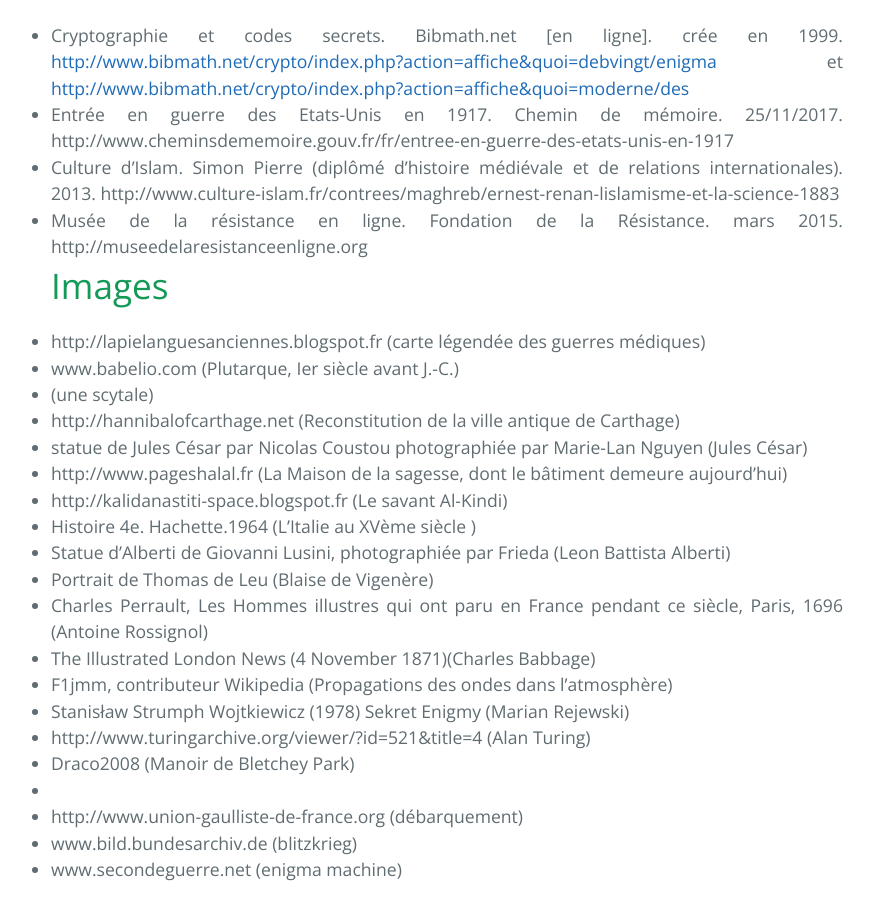
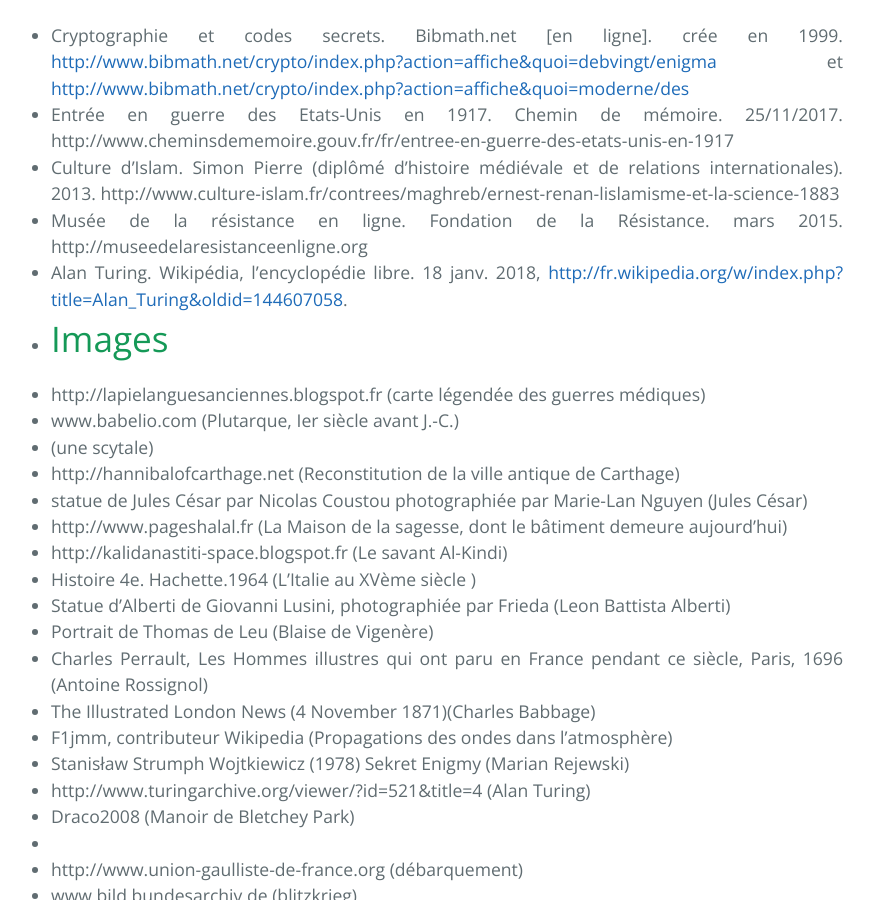
Before and after one commit to SamuelGallay/CryptoTPE, a Jekyll site: the page built from pages/sources.md, in a window 1280 px wide and 900 px high, scrolled down 1016 px. Shown: the whole window, without its empty margins (213-1087 px from the left). Built offline with Jekyll 4.4.1, drawn with Linux system fonts in a browser that asks for light colours; our own code applies the rules of GitHub Pages for plain Markdown files.

Commit message:
Update sources.md

```diff
--- a/pages/sources.md
+++ b/pages/sources.md
@@ -21,6 +21,8 @@
 http://www.cheminsdememoire.gouv.fr/fr/entree-en-guerre-des-etats-unis-en-1917
 * Culture d'Islam. Simon Pierre (diplômé d’histoire médiévale et de relations internationales). 2013. http://www.culture-islam.fr/contrees/maghreb/ernest-renan-lislamisme-et-la-science-1883
 * Musée de la résistance en ligne. Fondation de la Résistance. mars 2015. http://museedelaresistanceenligne.org
+* Alan Turing. Wikipédia, l'encyclopédie libre. 18 janv. 2018, <http://fr.wikipedia.org/w/index.php?title=Alan_Turing&oldid=144607058>.
+*
 # Images
 * http://lapielanguesanciennes.blogspot.fr (carte légendée des guerres médiques)
 * www.babelio.com (Plutarque, Ier siècle avant J.-C.)
```
